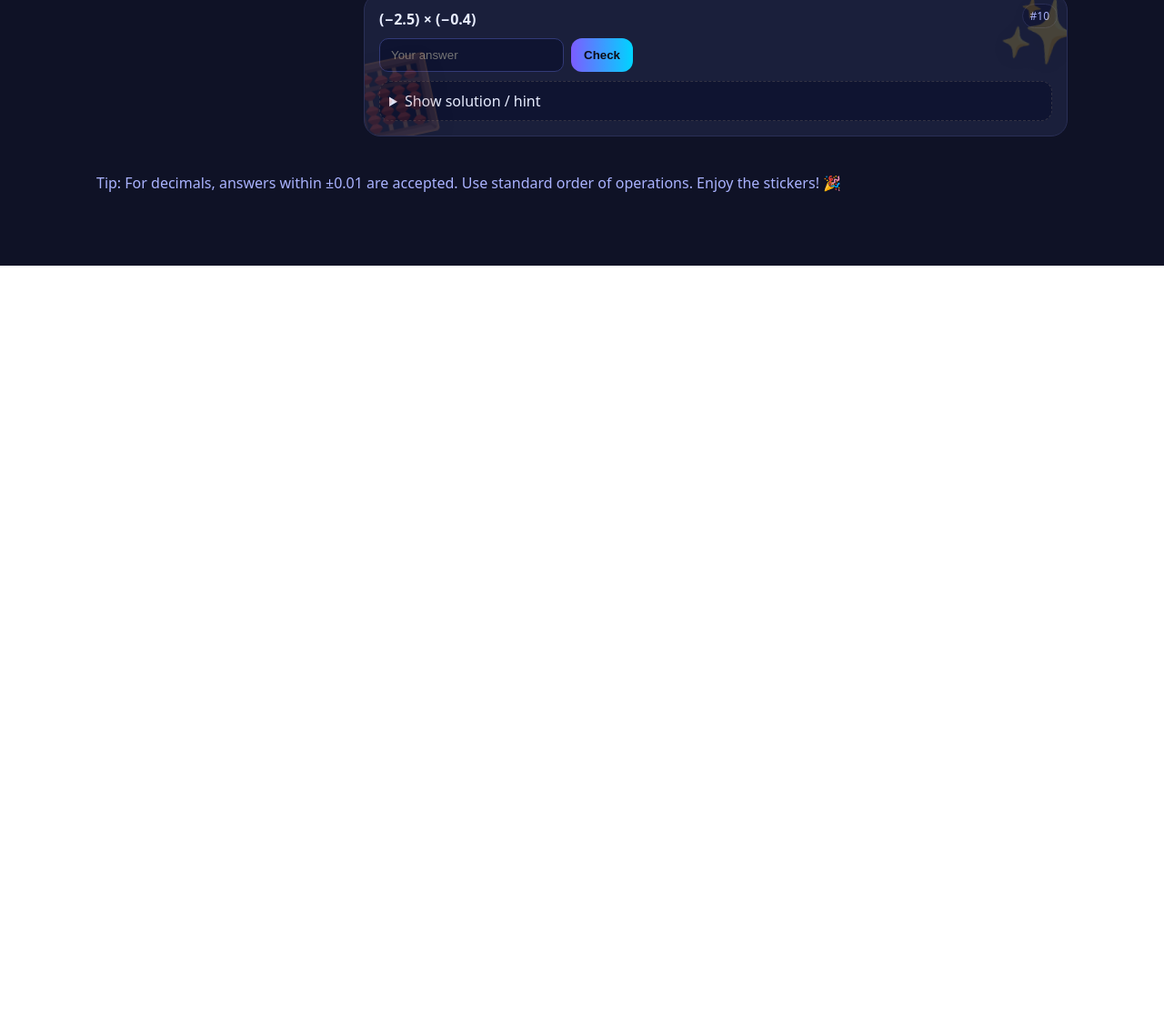
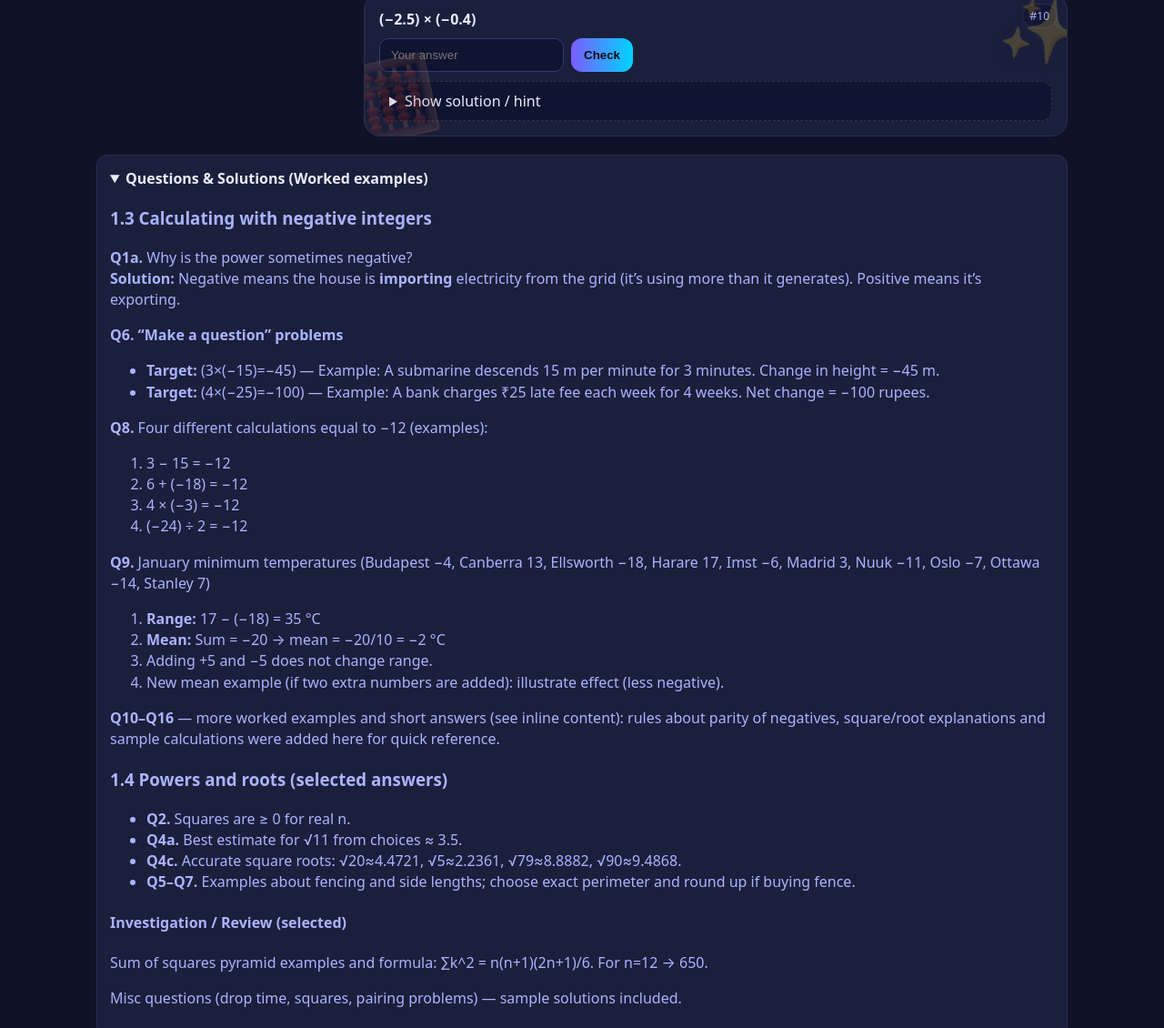
Before and after one commit to ashkam58/ixl-lite, a plain HTML site: page chapters/yuvan/Numbers/negativeIntegersAndPowers.html in a window 1280 px wide. Shown: the part 1654-2784 px from the top of the page at 91% size. Before the commit the page ends 1946 px from the top, so only its background shows below. Drawn offline with Linux system fonts and the light colour scheme.

Commit message:
fix: guard render against missing section; add Q&A worksheet content

```diff
--- a/chapters/yuvan/Numbers/negativeIntegersAndPowers.html
+++ b/chapters/yuvan/Numbers/negativeIntegersAndPowers.html
@@ -152,6 +152,11 @@
         return;
       }
       const section = sets[sectionKey];
+        if(!Array.isArray(section)){
+          console.warn('render: unknown section', sectionKey);
+          cards.innerHTML = `<section class="card muted">No questions available for "${sectionKey}".</section>`;
+          return;
+        }
       if(!section){
         const card = document.createElement('section');
         card.className='card';
@@ -352,6 +357,58 @@
     render('set1');
     updateScore();
 
+    // ---------- Additional worksheet content (questions & solutions) ----------
+    (function addWorksheet(){
+      const wrap = document.createElement('section');
+      wrap.style.maxWidth = '1100px'; wrap.style.margin = '20px auto'; wrap.style.padding = '0 16px';
+      wrap.innerHTML = `
+        <details open style="background:var(--card);border:1px solid #2a2f56;border-radius:12px;padding:14px;color:var(--ink)">
+          <summary style="font-weight:700;font-size:16px">Questions & Solutions (Worked examples)</summary>
+          <div style="margin-top:12px;line-height:1.45;color:var(--muted)">
+            <h3>1.3 Calculating with negative integers</h3>
+            <p><strong>Q1a.</strong> Why is the power sometimes negative? <br><strong>Solution:</strong> Negative means the house is <strong>importing</strong> electricity from the grid (it’s using more than it generates). Positive means it’s exporting.</p>
+
+            <p><strong>Q6. “Make a question” problems</strong></p>
+            <ul>
+              <li><strong>Target:</strong> (3×(−15)=−45) — Example: A submarine descends 15 m per minute for 3 minutes. Change in height = −45 m.</li>
+              <li><strong>Target:</strong> (4×(−25)=−100) — Example: A bank charges ₹25 late fee each week for 4 weeks. Net change = −100 rupees.</li>
+            </ul>
+
+            <p><strong>Q8.</strong> Four different calculations equal to −12 (examples):</p>
+            <ol>
+              <li>3 − 15 = −12</li>
+              <li>6 + (−18) = −12</li>
+              <li>4 × (−3) = −12</li>
+              <li>(−24) ÷ 2 = −12</li>
+            </ol>
+
+            <p><strong>Q9.</strong> January minimum temperatures (Budapest −4, Canberra 13, Ellsworth −18, Harare 17, Imst −6, Madrid 3, Nuuk −11, Oslo −7, Ottawa −14, Stanley 7)</p>
+            <ol>
+              <li><strong>Range:</strong> 17 − (−18) = 35 °C</li>
+              <li><strong>Mean:</strong> Sum = −20 → mean = −20/10 = −2 °C</li>
+              <li>Adding +5 and −5 does not change range.</li>
+              <li>New mean example (if two extra numbers are added): illustrate effect (less negative).</li>
+            </ol>
+
+            <p><strong>Q10–Q16</strong> — more worked examples and short answers (see inline content): rules about parity of negatives, square/root explanations and sample calculations were added here for quick reference.</p>
+
+            <h3>1.4 Powers and roots (selected answers)</h3>
+            <ul>
+              <li><strong>Q2.</strong> Squares are ≥ 0 for real n.</li>
+              <li><strong>Q4a.</strong> Best estimate for √11 from choices ≈ 3.5.</li>
+              <li><strong>Q4c.</strong> Accurate square roots: √20≈4.4721, √5≈2.2361, √79≈8.8882, √90≈9.4868.</li>
+              <li><strong>Q5–Q7.</strong> Examples about fencing and side lengths; choose exact perimeter and round up if buying fence.</li>
+            </ul>
+
+            <h4>Investigation / Review (selected)</h4>
+            <p>Sum of squares pyramid examples and formula: ∑k^2 = n(n+1)(2n+1)/6. For n=12 → 650.</p>
+            <p>Misc questions (drop time, squares, pairing problems) — sample solutions included.</p>
+          </div>
+        </details>
+      `;
+      document.body.insertBefore(wrap, document.querySelector('.footer'));
+    })();
+
   </script>
 </body>
 </html>
```
